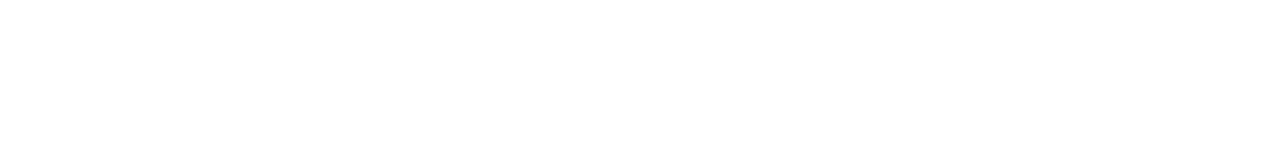
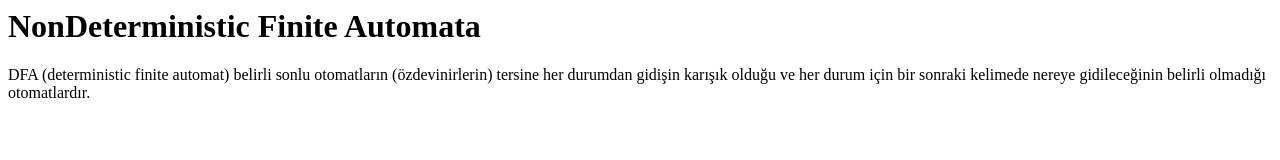
Before and after one commit to ahmetihsansavas/otomata, a plain HTML site: page midterm.html in a window 1280 px wide. Drawn offline with Linux system fonts and the light colour scheme.

Commit message:
update project

```diff
--- a/midterm.html
+++ b/midterm.html
@@ -1,9 +1,14 @@
 <html>
   <head>
-    <title>Context Free Grammer</title>
+    <title>NFA</title>
 
   </head>
   <body>
+    <h1>NonDeterministic Finite Automata</h1>
+    <p>DFA (deterministic finite automat) belirli sonlu
+      otomatların (özdevinirlerin) tersine
+      her durumdan gidişin karışık olduğu ve her durum için
+      bir sonraki kelimede nereye gidileceğinin belirli olmadığı otomatlardır.</p>
 
   </body>
 </html>
```
